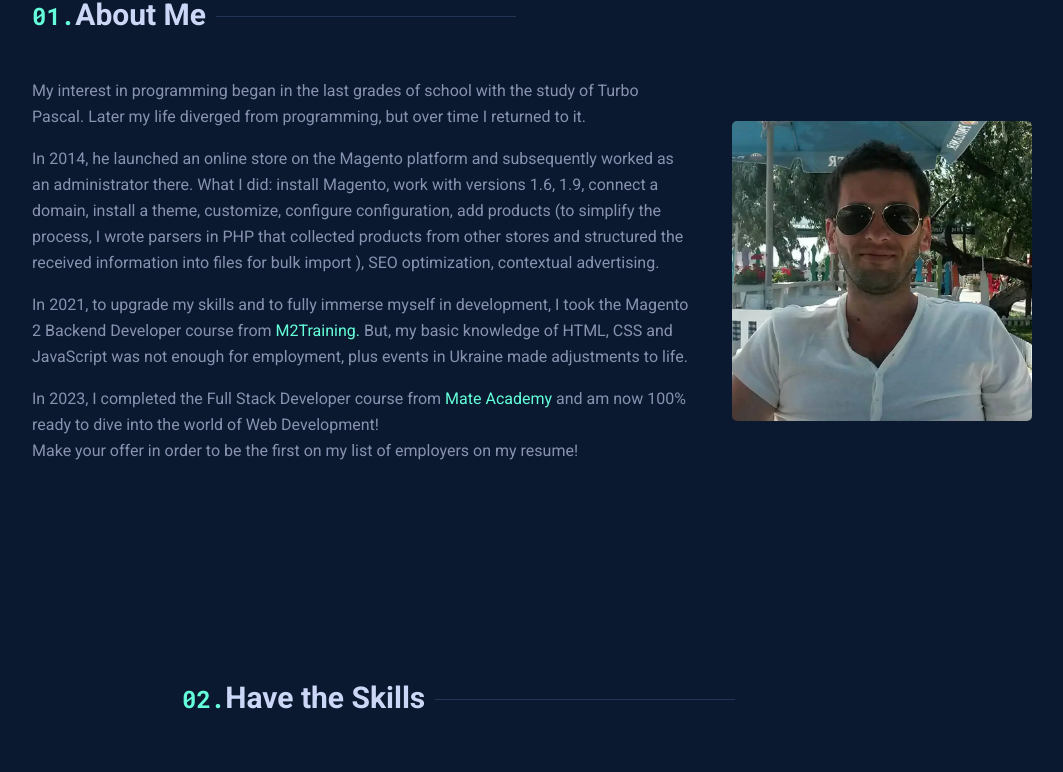
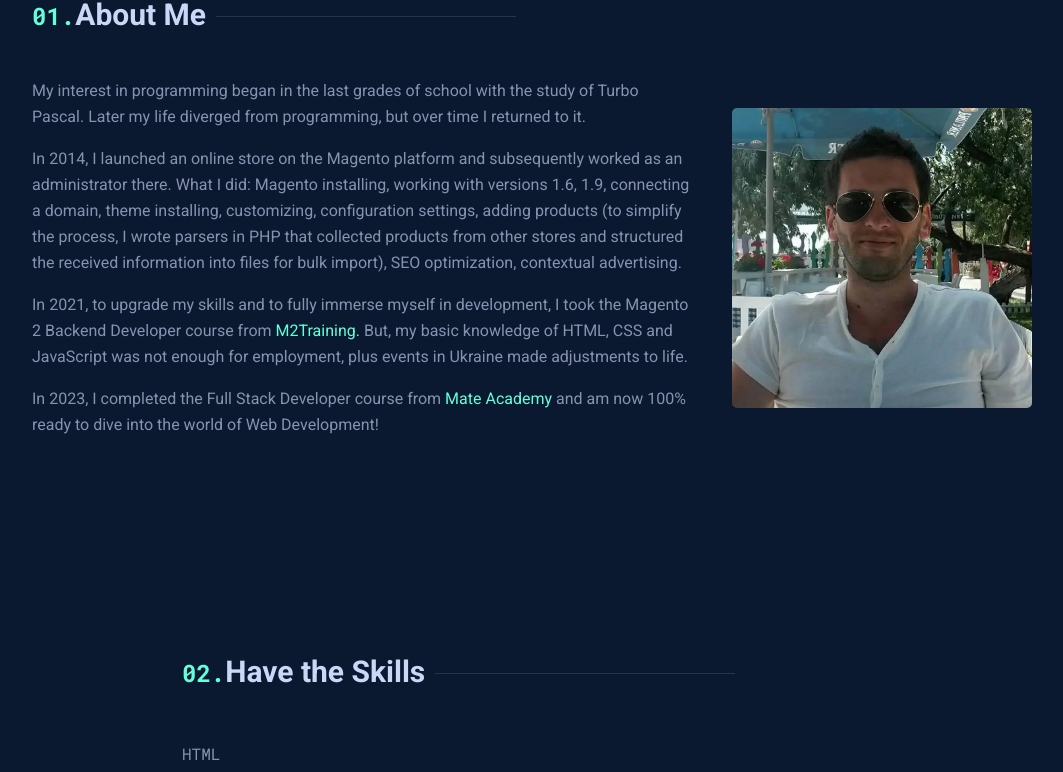
Before and after one commit to vlkzmn/volodymyr_kuzmin, a React (Create React App) app: page / in a window 1280 px wide. Shown: the part 833-1605 px from the top of the page, without its empty margins (108-1171 px from the left). Built offline with nearby package versions, Linux system fonts and the light colour scheme.

Commit message:
content editing

```diff
--- a/src/api/projects.json
+++ b/src/api/projects.json
@@ -62,7 +62,7 @@
   {
     "id": 7,
     "title": "My Personal Page",
-    "description": "My personal page, it’s about me, my skills, my works and get in touch.",
+    "description": "My personal page, it’s about me, my skills, my projects and getting in touch.",
     "image": "img/projects/vlkzmn.webp",
     "gitHubUrl": "https://github.com/vlkzmn/volodymyr_kuzmin",
     "url": "https://vlkzmn.github.io/volodymyr_kuzmin/",
--- a/src/components/About/About.tsx
+++ b/src/components/About/About.tsx
@@ -18,7 +18,7 @@ export const About: React.FC = () => {
               </p>
 
               <p className="about__paragraph">
-                In 2014, he launched an online store on the Magento platform and subsequently worked as an administrator there. What I did: install Magento, work with versions 1.6, 1.9, connect a domain, install a theme, customize, configure configuration, add products (to simplify the process, I wrote parsers in PHP that collected products from other stores and structured the received information into files for bulk import ), SEO optimization, contextual advertising.
+                In 2014, I launched an online store on the Magento platform and subsequently worked as an administrator there. What I did: Magento installing, working with versions 1.6, 1.9, connecting a domain, theme installing, customizing, configuration settings, adding products (to simplify the process, I wrote parsers in PHP that collected products from other stores and structured the received information into files for bulk import), SEO optimization, contextual advertising.
               </p>
 
               <p className="about__paragraph">
@@ -45,8 +45,6 @@ export const About: React.FC = () => {
                   &#160;Mate&#160;Academy&#160;
                 </a>
                 and am now 100% ready to dive into the world of Web Development!
-                <br />
-                Make your offer in order to be the first on my list of employers on my resume!
               </p>
             </div>
 
```
